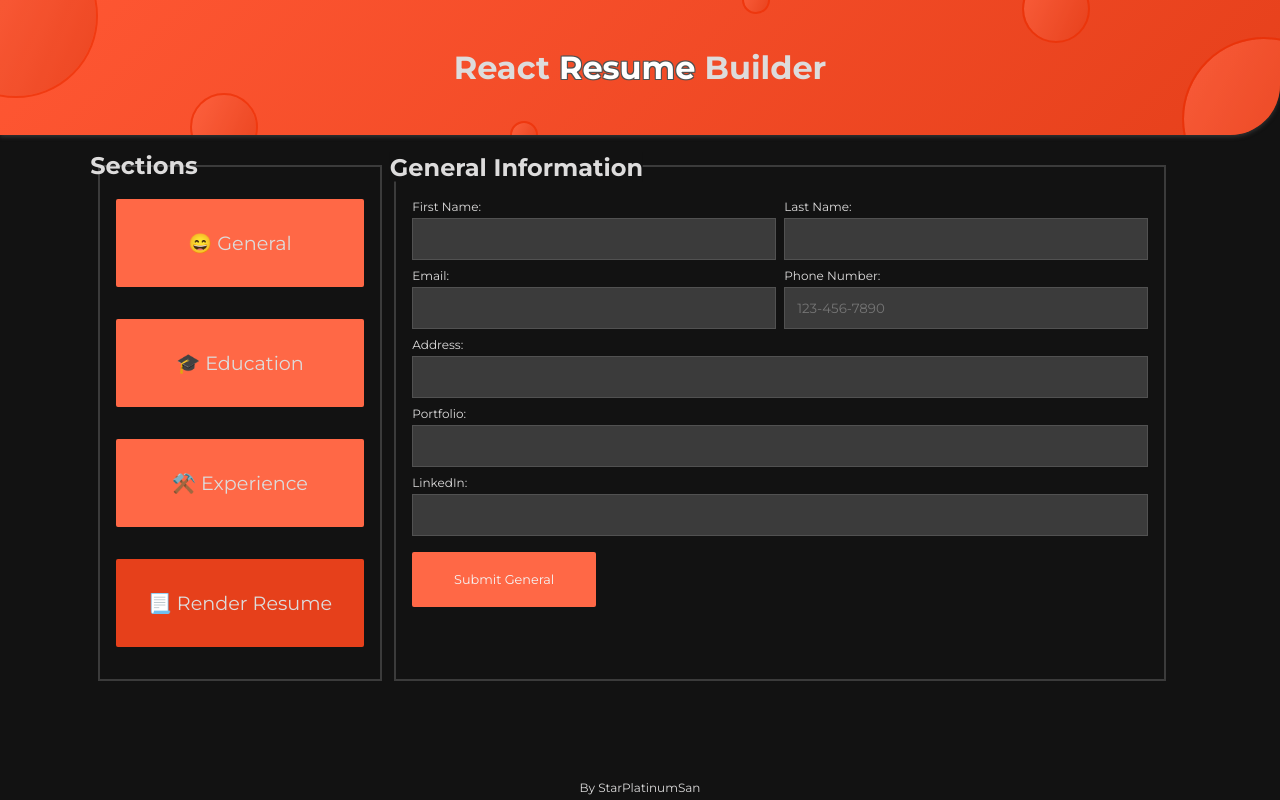
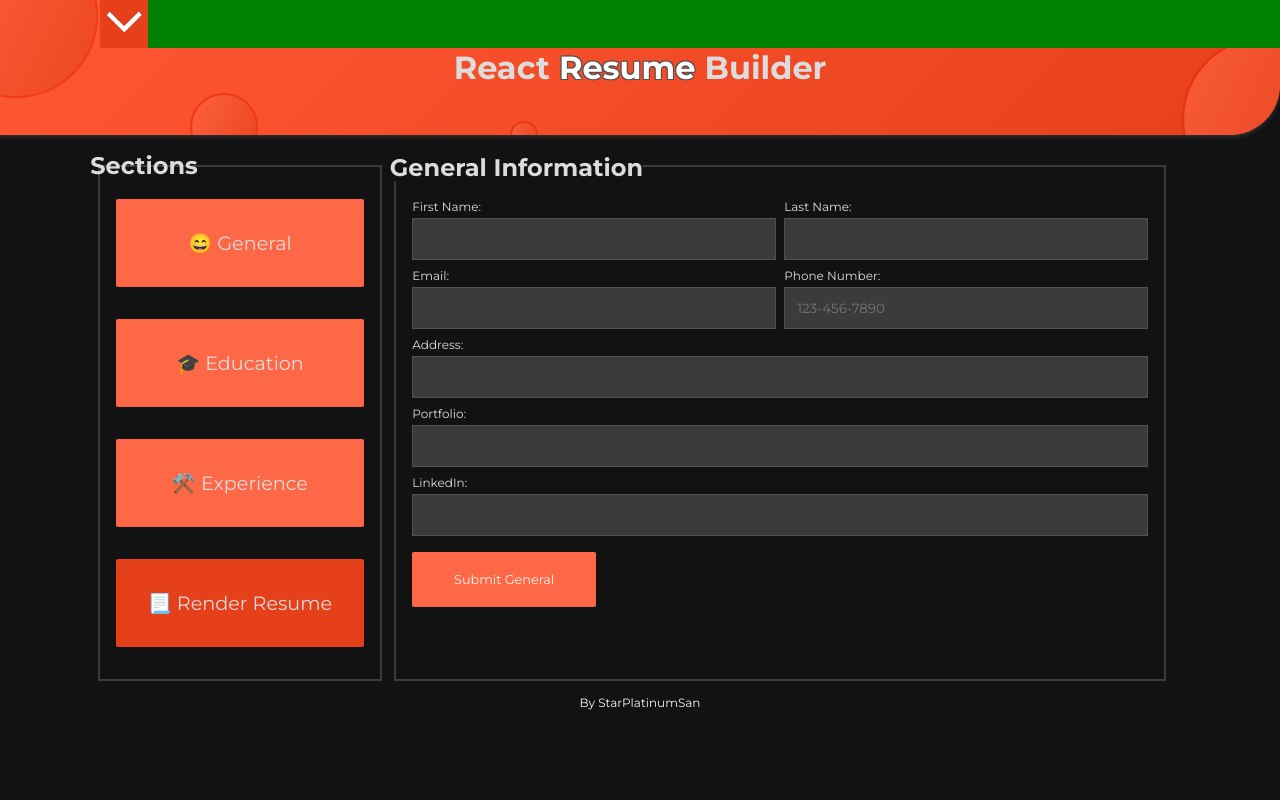
Before and after one commit to StarPlatinumSan/CV-Builder, a React (Vite) app in the folder cv-builder/: page / in a window 1280 px wide. Built offline with nearby package versions, Linux system fonts and the light colour scheme.

Commit message:
start of dropdown menu

```diff
--- a/cv-builder/src/components/App.jsx
+++ b/cv-builder/src/components/App.jsx
@@ -28,8 +28,12 @@ export default function App() {
     description: ''
   })
 
+  /* FUNCTION */
+
   const [currentSection, setCurrentSection] = useState('general');
   const [showTemplate, setShowTemplate] = useState(false);
+  const [isMenuOpen, setIsMenuOpen] = useState(false);
+  const [rotated, setIsRotated] = useState(false);
 
   /* FUNCTION */
 
@@ -166,6 +170,11 @@ export default function App() {
     }
   }
 
+  const showMenu = () => {
+    setIsMenuOpen(prevState => !prevState);
+    setIsRotated(prevState => !prevState);
+  };
+
 
   /* FUNCTION */
 
@@ -173,6 +182,11 @@ export default function App() {
     <div className="mainApp">
       {!showTemplate ? (
       <>
+        <div className={`menuSlideDown ${isMenuOpen ? 'open' : ''}`}>
+          <button className={`mobileMenu ${rotated ? 'rotated' : ''}`} onClick={showMenu}></button>
+        </div>
+
+        {/* Make this into a component? */}
         <div className="menu">
               <h2 className="menuTitle">Sections</h2>
               <button className="buttonMenu" id='generalButton' onClick={sectionButtons}>😄 General </button>
@@ -188,29 +202,29 @@ export default function App() {
 
                   <div className="name field">
                     <label htmlFor="firstName">First Name:</label>
-                    <input type="text" id="firstName" name='firstName' className='inputText' value={generalData.firstName} onChange={handleChange} /* required */ />
+                    <input type="text" id="firstName" name='firstName' className='inputText' value={generalData.firstName} onChange={handleChange} required />
                   </div>
 
                   <div className="name field">
                     <label htmlFor="lastName">Last Name:</label>
-                    <input type="text" id="lastName" name='lastName' className='inputText' value={generalData.lastName} onChange={handleChange} /* required */ />
+                    <input type="text" id="lastName" name='lastName' className='inputText' value={generalData.lastName} onChange={handleChange} required />
                   </div>
 
                 </div>
                 <div className="contactField">
                   <div className="field contact">
                     <label htmlFor="email">Email:</label>
-                    <input type="text" id="email" name='email' className='inputText' value={generalData.email} onChange={handleChange} /* required */ />
+                    <input type="text" id="email" name='email' className='inputText' value={generalData.email} onChange={handleChange} required />
                   </div>
                   <div className="field contact">
                     <label htmlFor="phoneNumber">Phone Number:</label>
-                    <input type="text" id="phoneNumber" name="phoneNumber" className='inputText' value={generalData.phoneNumber} onChange={handleChange} placeholder="123-456-7890" /* required */ />
+                    <input type="text" id="phoneNumber" name="phoneNumber" className='inputText' value={generalData.phoneNumber} onChange={handleChange} placeholder="123-456-7890" required />
                   </div>
                 </div>
 
                 <div className="field">
                   <label htmlFor="address">Address:</label>
-                  <input type="text" id="address" name='address' className='inputText' value={generalData.address} onChange={handleChange} /* required */ />
+                  <input type="text" id="address" name='address' className='inputText' value={generalData.address} onChange={handleChange} required />
                 </div>
                 <div className="field">
                   <label htmlFor="portfolio">Portfolio:</label>
--- a/cv-builder/src/components/Header.jsx
+++ b/cv-builder/src/components/Header.jsx
@@ -1,7 +1,6 @@
 import { useState } from 'react'
 
 export default function App() {
-
   return (
     <>
       <header className='header'>
--- a/cv-builder/src/main.jsx
+++ b/cv-builder/src/main.jsx
@@ -2,17 +2,14 @@ import React from 'react'
 import ReactDOM from 'react-dom/client'
 import App from './components/App'
 import Header from './components/Header'
-import Footer from "./components/Footer"
 import "./styles/main.scss"
 
 ReactDOM.createRoot(document.getElementById('root')).render(
   <React.StrictMode>
     <main className="container">
       <Header />
-      <div className="main">
-        <App />
-      </div>
-      <Footer />
+      <App />
+      <div className='author'><p>By <a className='nameAuthor' href="https://github.com/StarPlatinumSan">StarPlatinumSan</a></p></div>
     </main>
   </React.StrictMode>,
 )
--- a/cv-builder/src/styles/_app.scss
+++ b/cv-builder/src/styles/_app.scss
@@ -67,6 +67,7 @@ textarea {
 
 .mainApp {
     display: flex;
+    align-self: center;
 }
 
 .app {
@@ -79,7 +80,6 @@ textarea {
     margin-right: 1rem;
     z-index: 1;
     min-width: 90vw;
-    position: relative;
     padding: 2rem 1rem 2rem 1rem;
 }
 
@@ -191,3 +191,35 @@ textarea {
     flex-direction: column;
     gap: 0.5rem;
 }
+
+/* SEPARATION */
+
+.mobileMenu {
+    background-image: url("../../public/menu.png");
+    background-size: contain;
+    background-repeat: no-repeat;
+    padding: 1.5rem;
+    position: absolute;
+    border: none;
+    background-color: inherit;
+    transition: transform 0.1s ease;
+    display: inline-block;
+    left: 0;
+    top: 25%;
+    z-index: 50;
+    background-color: $darkCoral;
+    transition: transform 0.3s ease;
+}
+
+.mobileMenu.rotated {
+    transform: rotate(180deg);
+}
+
+.menuSlideDown {
+    position: absolute;
+    padding: 2rem;
+    width: 95vw;
+    background-color: green;
+    top: -1rem;
+    z-index: 45;
+}
--- a/cv-builder/src/styles/_header.scss
+++ b/cv-builder/src/styles/_header.scss
@@ -2,7 +2,7 @@
 
 h1 {
     color: $lightWhiteText;
-    padding: 2rem;
+    padding: 3rem;
     z-index: 0;
 }
 
@@ -12,9 +12,9 @@ h1 {
     border-bottom-right-radius: 50px;
     position: relative;
     z-index: 1;
-    overflow: hidden;
     box-shadow: 0px 2px 4px #414141b6;
     margin-bottom: 1rem;
+    overflow: hidden;
 }
 
 .circle {
--- a/cv-builder/src/styles/main.scss
+++ b/cv-builder/src/styles/main.scss
@@ -24,12 +24,25 @@ html, body {
     overflow-x: hidden;
     background-color: $dark;
     min-height: 100vh;
+    position: relative;
 }
 
-.main {
-    display: flex;
+.author {
+    text-align: center;
     position: relative;
-    align-self: center;
+    display: inline-block;
+
+    .nameAuthor {
+        color: whitesmoke;
+        text-decoration: none;
+        transition: transform 0.5s ease;
+        display: inline-block;
+
+        &:hover {
+            transform: translateY(-5px);
+        }
+    }
+
 }
 
 .menu {
@@ -51,12 +64,6 @@ html, body {
 }
 
 @media screen and (min-width: 1100px) {
-    .header {
-        h1 {
-            padding: 3rem;
-        }
-    }
-
     .app {
         min-width: 60vw;
 
```
Also changed, not shown: cv-builder/public/menu.png (added).
